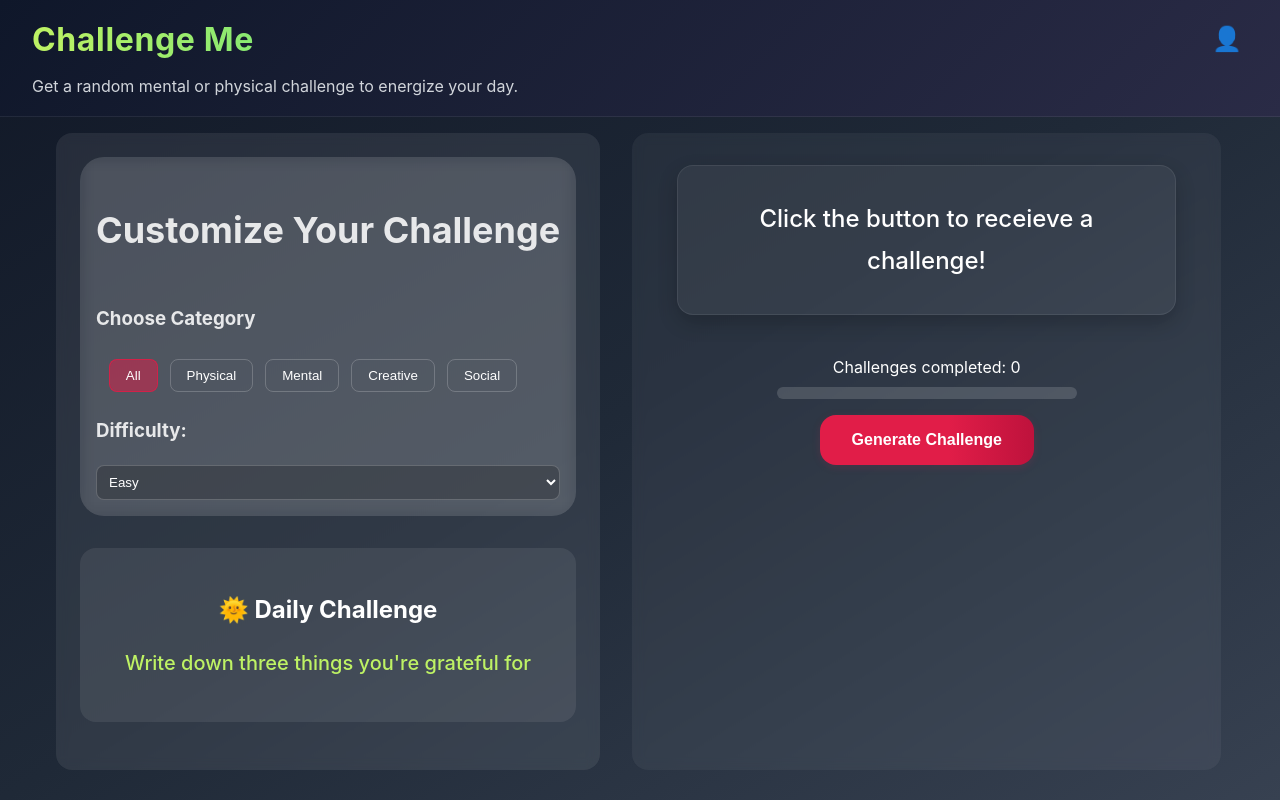
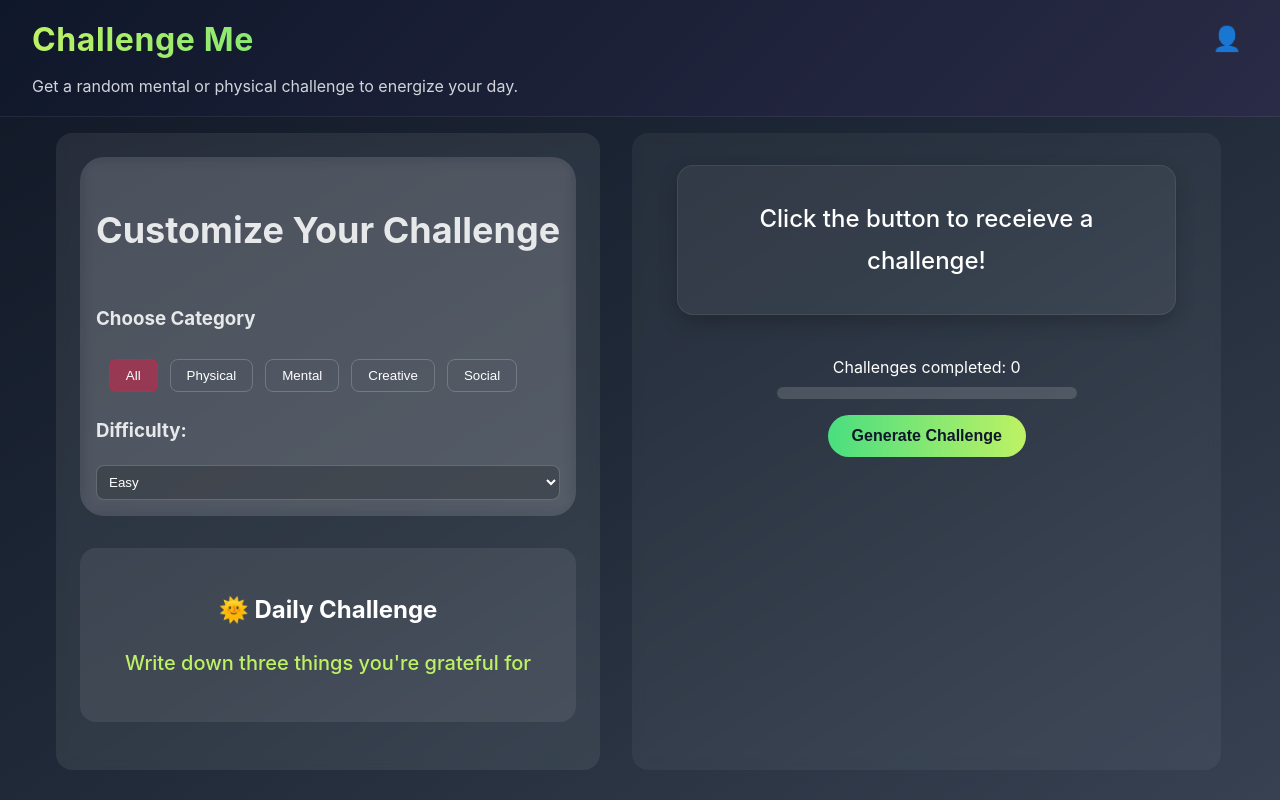
Before and after one commit to robertoandino/challenge-me, a React (Vite) app: page / in a window 1280 px wide. Built offline with nearby package versions, Linux system fonts and the light colour scheme.

Commit message:
Updated design for generate challenge button.

```diff
--- a/src/pages/Home.css
+++ b/src/pages/Home.css
@@ -420,15 +420,14 @@ html, body {
 }
 
 .primary-button {
-    background: linear-gradient(to right, #e11d48 60%, #be123c 100%);
-    box-shadow: 0 2px 8px rgba(225,29,72,0.15);
-    color: white;
+    background: linear-gradient(to right, #4ade80, #bef264);
+    color: #0f172a;
     font-weight: 600;
-    padding: 1rem 2rem;
-    border-radius: 1rem;
+    padding: 0.75rem 1.5rem;
+    border-radius: 9999px;
     border: none;
     cursor: pointer;
-    transition: all 0.3s ease;
+    transition: all 0.2s ease;
     font-size: 1rem;
 }
 
```
